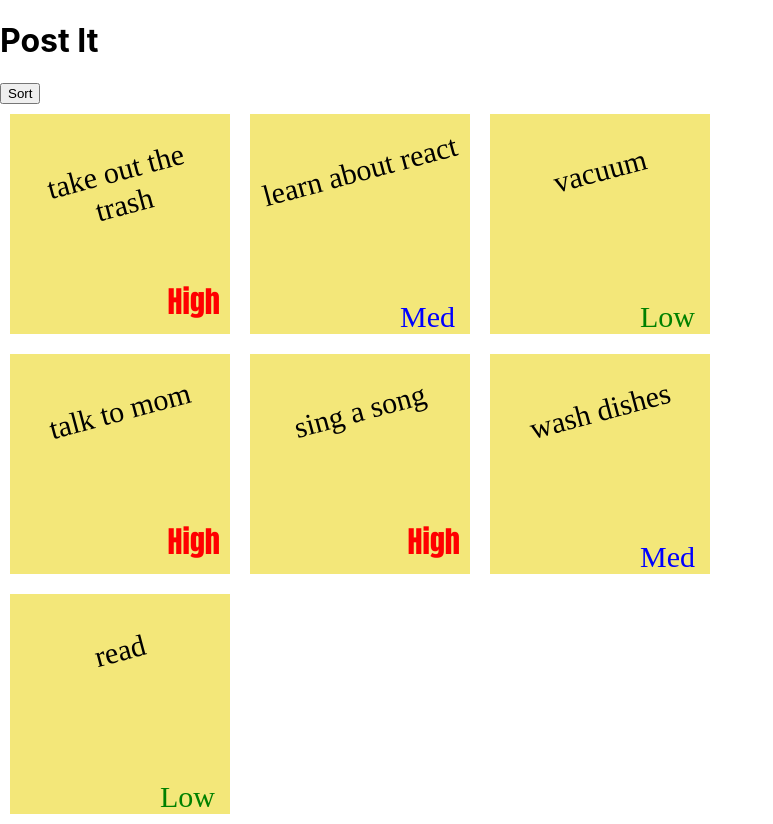
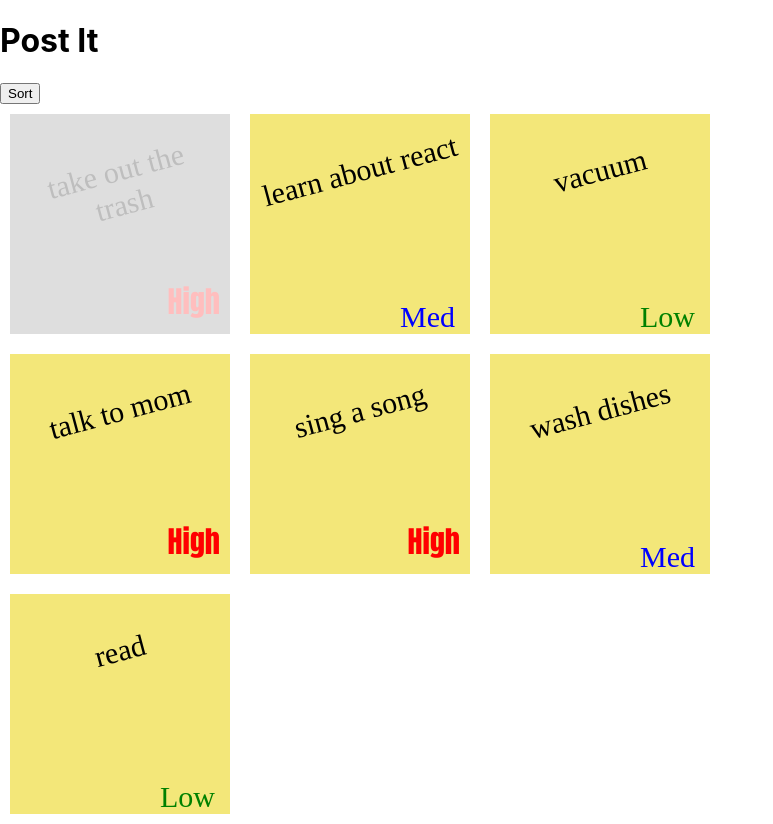
Before and after one commit to 4nth0ny1/post-it, a React (Create React App) app: page / in a window 1280 px wide. In both pictures the pointer is over the element 120 px from the left and 223 px from the top of the page. Shown: the whole page, without its empty margins (0-773 px from the left). Built offline with nearby package versions, Linux system fonts and the light colour scheme.

Commit message:
add opacity to postit

```diff
--- a/src/App.css
+++ b/src/App.css
@@ -55,6 +55,11 @@
   position: relative;
 }
 
+.post-it-note:hover {
+  opacity: 0.25;
+  background: grey;
+}
+
 .post-it-note-content {
   transform: rotate(-15deg);
   width: 200px;
```
